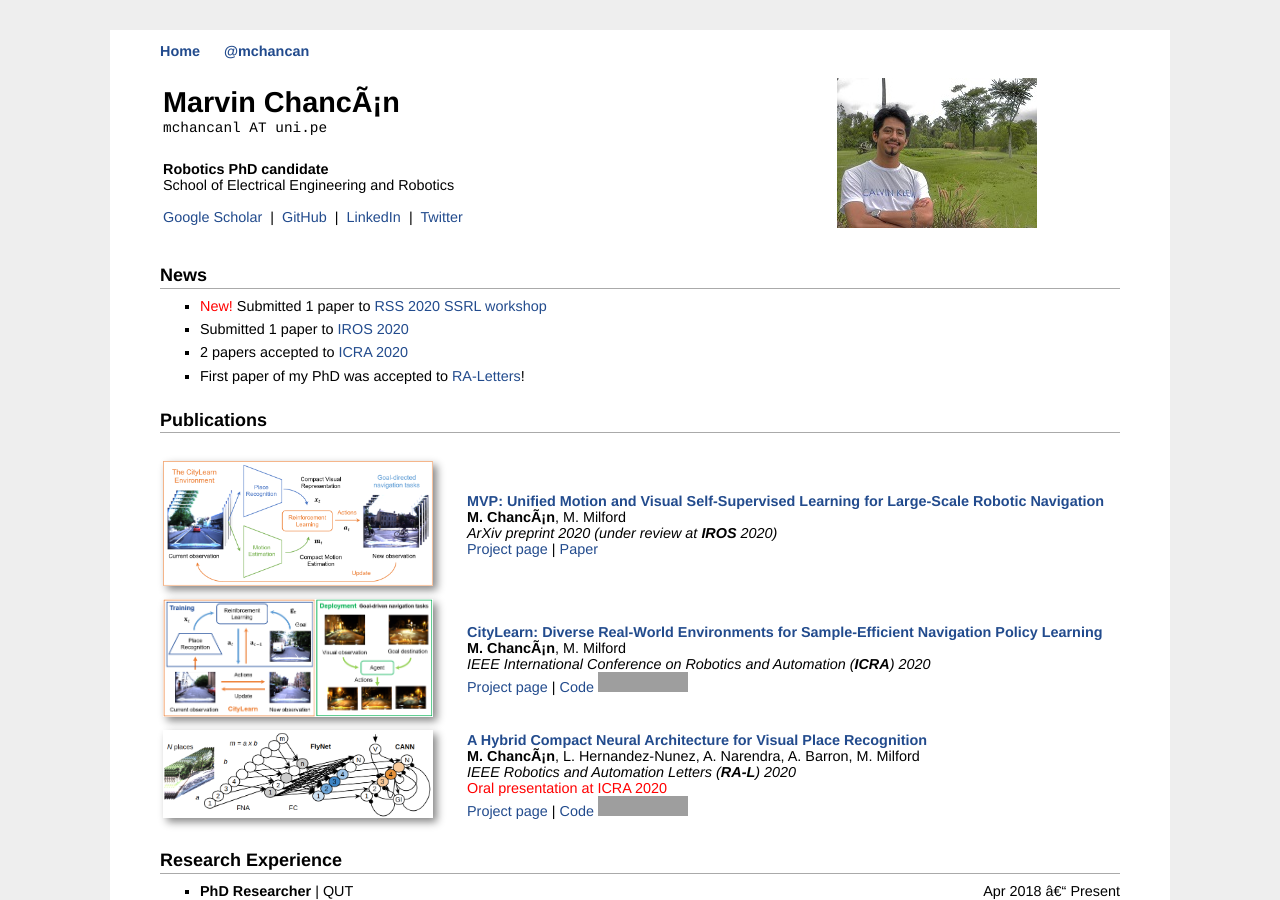
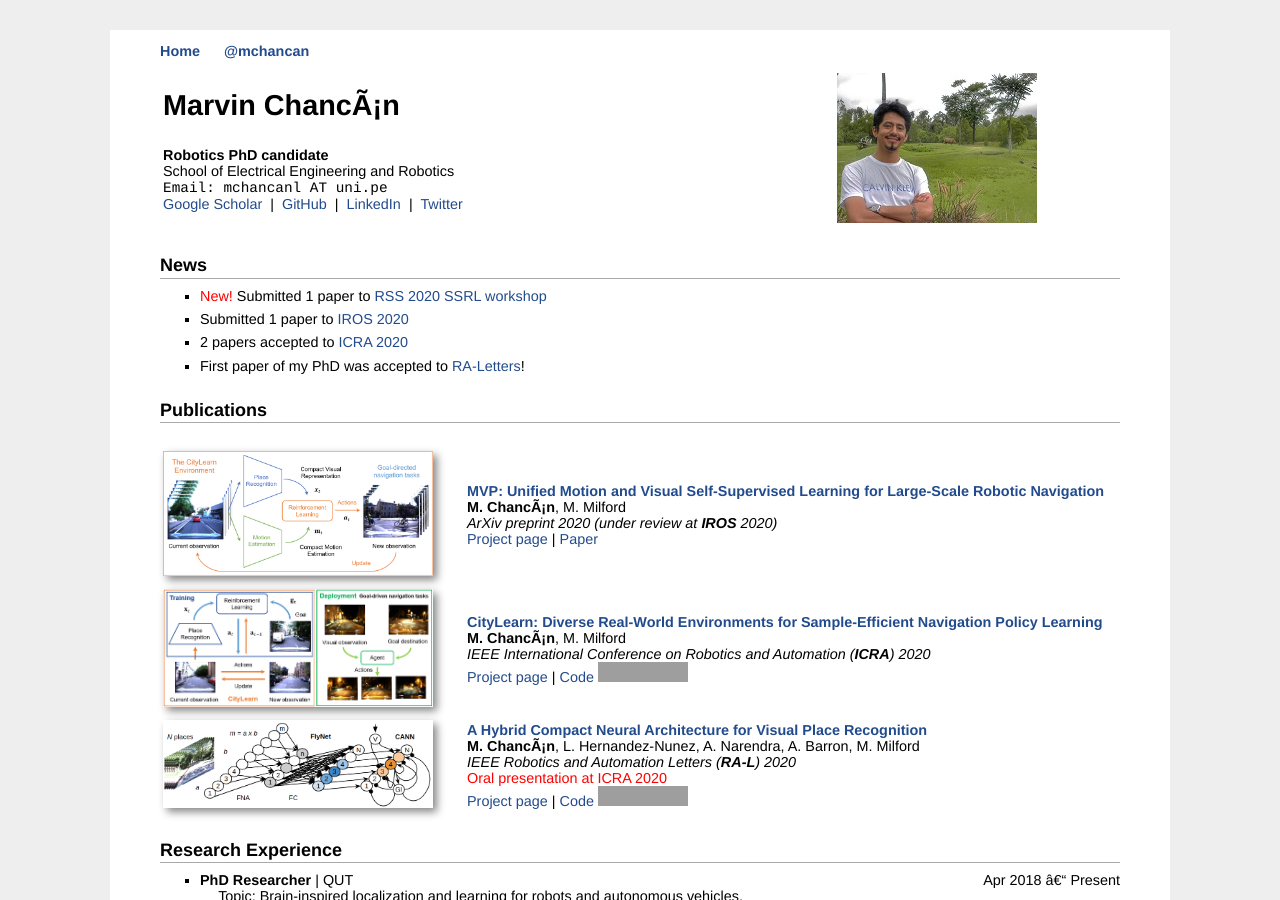
Before and after one commit to mchancan/mchancan.github.io, a Jekyll site: the page built from index.html, in a window 1280 px wide and 900 px high. Built offline with Jekyll 4.4.1, drawn with Linux system fonts in a browser that asks for light colours; comment, search, counter and statistics services are not loaded; grey boxes are pictures that could not be loaded.

Commit message:
Update index.html

```diff
--- a/index.html
+++ b/index.html
@@ -9,10 +9,10 @@ title: Marvin's Homepage
 			<td width="670">
 				<div id="toptitle">
 					<h1><b>Marvin Chancán</b></h1>
-					<font face="courier">mchancanl AT uni.pe</font></a>
 				</div>
 				<b>Robotics PhD candidate</b></br>
 				School of Electrical Engineering and Robotics </br>
+				<font face="courier">Email: mchancanl AT uni.pe</font></a>
 				</br>
 				<p align="left">
 					<a href="https://scholar.google.com/citations?user=iK7xhJ4AAAAJ&hl=en">Google Scholar</a> &nbsp;|&nbsp;
```
